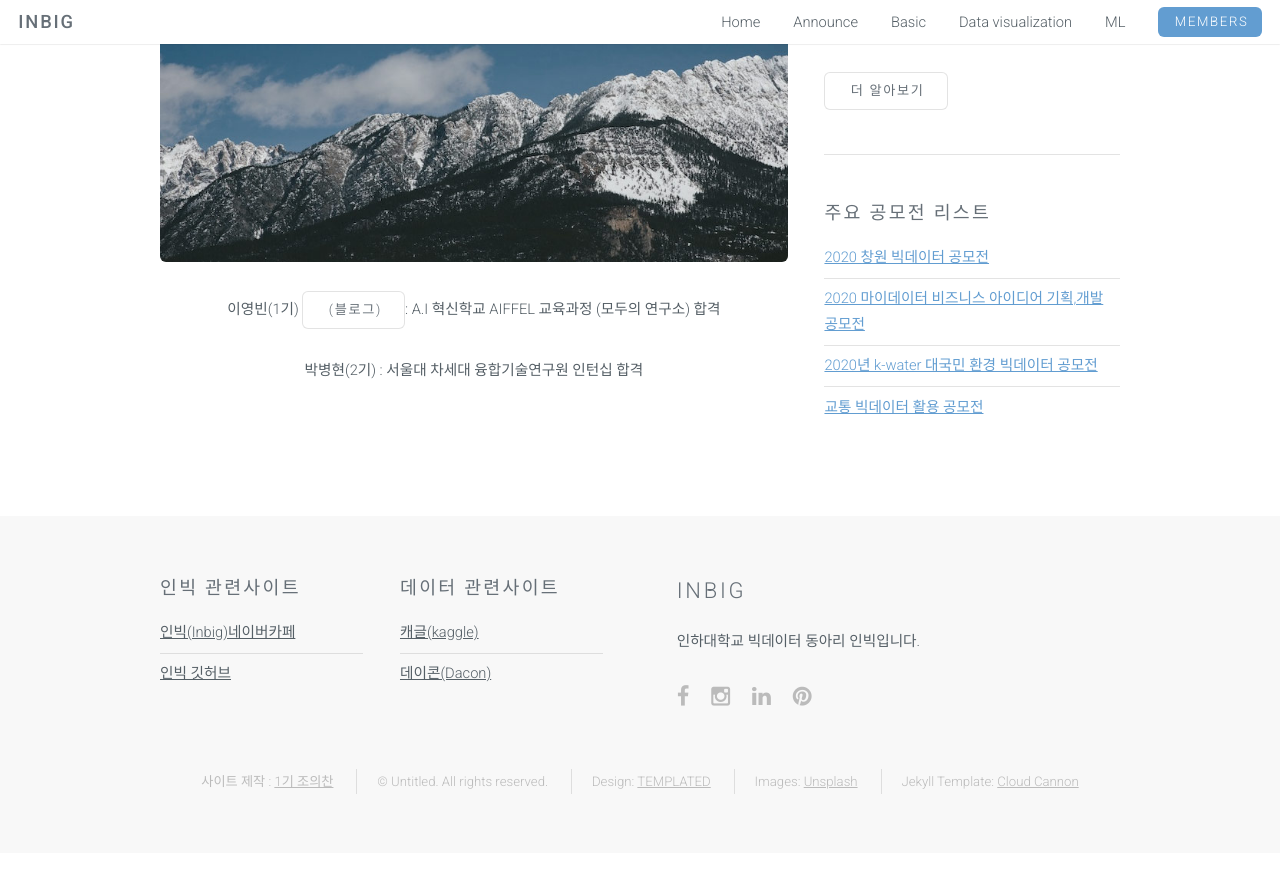
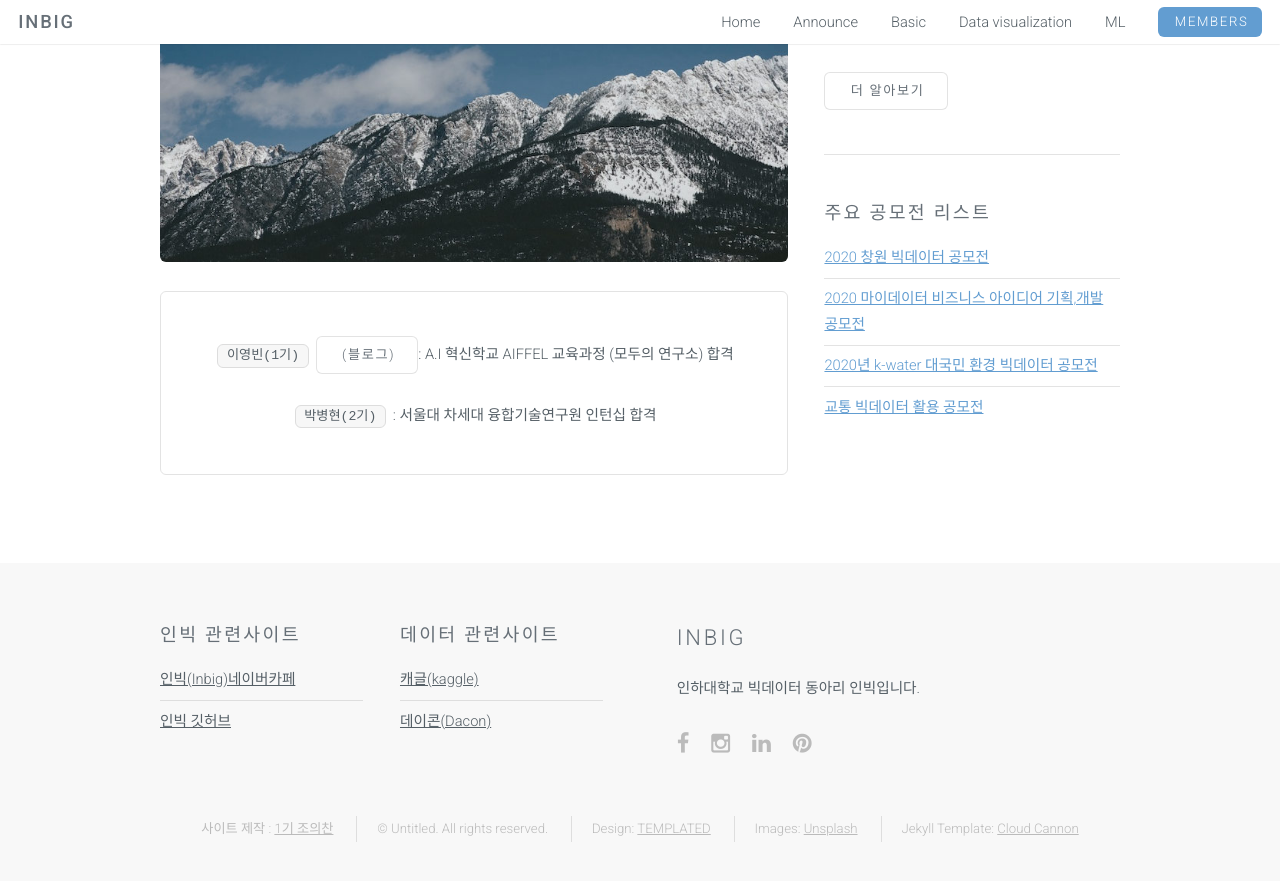
Before and after one commit to inbig/inbig.github.io, a Jekyll site: the page built from index.html, in a window 1280 px wide and 900 px high, scrolled down 1905 px. Shown: the top 881 px of the window. Built offline with Jekyll 4.4.1, drawn with Linux system fonts in a browser that asks for light colours; before the commit the page ends 2758 px from its top, so only the background shows below that.

Commit message:
euixchan

```diff
--- a/index.html
+++ b/index.html
@@ -78,8 +78,10 @@ layout: landing-page
 							<section>
 								<center><h2>인빅 명예의 전당</h2><center>
 								<a href="#" class="image fit"><img src="images/pic03.jpg" alt="" /></a>
-								<box><p>이영빈(1기) <a href="https://mezcalagave.me" class="button alt">(블로그)</a>: A.I 혁신학교 AIFFEL 교육과정 (모두의 연구소) 합격 </p>
-								<p>박병현(2기) : 서울대 차세대 융합기술연구원 인턴십 합격</p></box>
+								<div class=box>
+									<p><code>이영빈(1기)</code> <a href="https://mezcalagave.me" class="button alt">(블로그)</code></a>: A.I 혁신학교 AIFFEL 교육과정 (모두의 연구소) 합격 </p>
+									<p><code>박병현(2기)</code> : 서울대 차세대 융합기술연구원 인턴십 합격</p>
+								</div>
 							</section>
 						</div>
 						<div class="4u">
```
